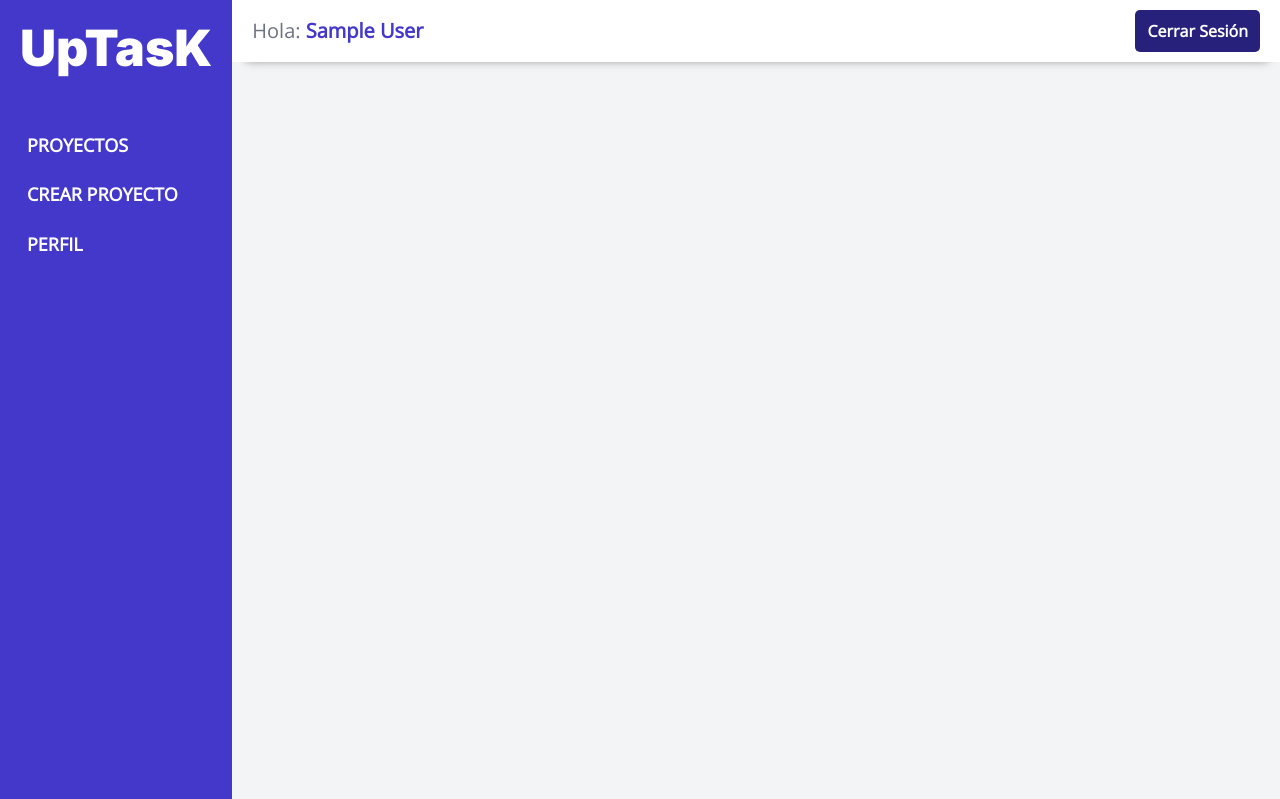
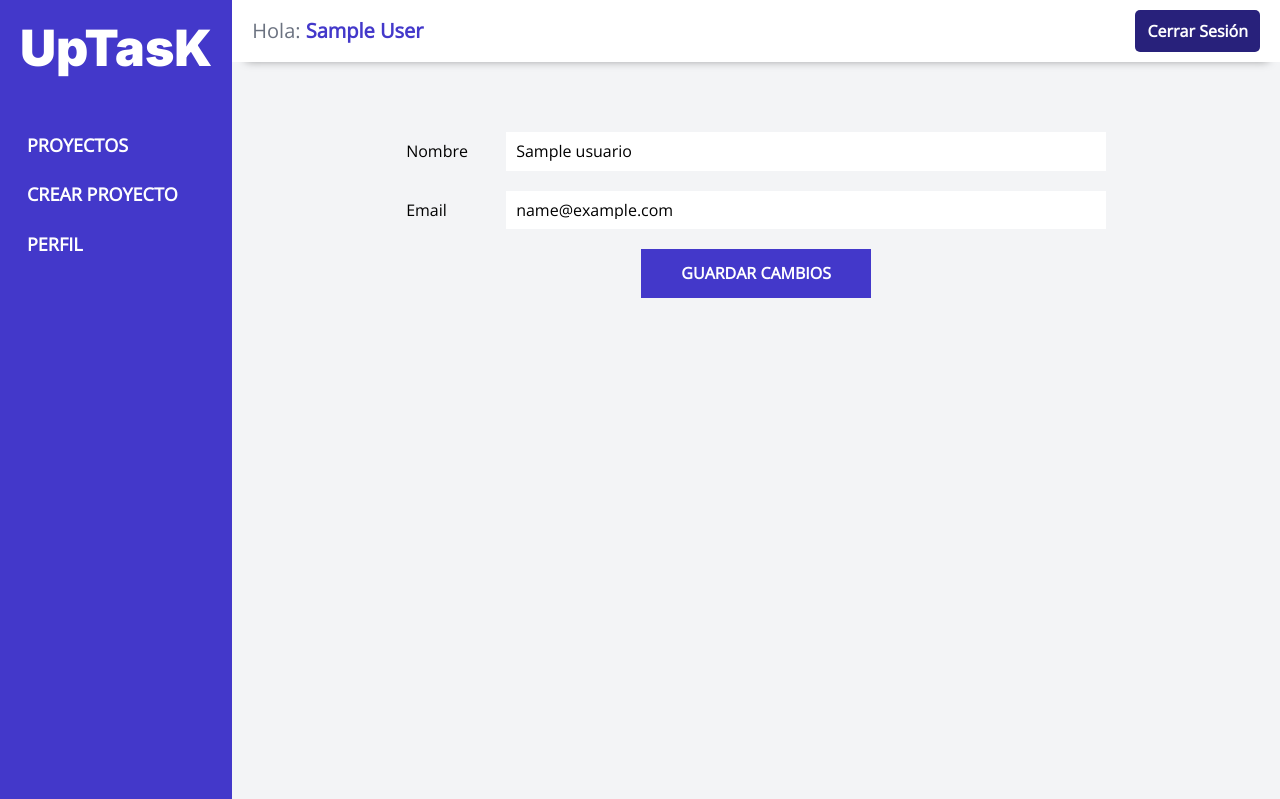
Before and after one commit to dvrvk/UpTask_MVC, a PHP site: the page made by views/dashboard/perfil.php in a window 1280 px wide. Shown: the top 799 px of the page. Run offline with PHP 8.4, Linux system fonts and the light colour scheme; the visitor is signed in with stand-in values (Sample User, id 1); the template is opened without the code that fills it: most values are stand-ins (such as "Sample title", 1, 10 or a date in 2020); data that the repository does not hold is empty.

Commit message:
661 Editar Perfil

```diff
--- a/public/index.php
+++ b/public/index.php
@@ -36,6 +36,7 @@ $router->get('/crear-proyecto', [DashboardController::class, 'crear_proyecto']);
 $router->post('/crear-proyecto', [DashboardController::class, 'crear_proyecto']);
 $router->get('/proyecto', [DashboardController::class, 'proyecto']);
 $router->get('/perfil', [DashboardController::class, 'perfil']);
+$router->post('/perfil', [DashboardController::class, 'perfil']);
 
 // API para las tareas
 $router->get('/api/tareas', [TareaController::class, 'index']);
--- a/views/dashboard/perfil.php
+++ b/views/dashboard/perfil.php
@@ -1,4 +1,33 @@
 <?php include_once __DIR__ . '/header-dashboard.php'; ?>
+
+<div class="contenedor-sm">
+    <?php include_once __DIR__ . '/../templates/alertas.php'?>
+
+    <form class="formulario" method="POST" action="/perfil">
+
+        <div class="campo">
+            <label for="nombre">Nombre</label>
+            <input
+                type="text"
+                value="<?php echo $usuario->nombre; ?>"
+                name="nombre"
+                placeholder="Tu nombre"
+            />
+        </div>
+
+        <div class="campo">
+            <label for="email">Email</label>
+            <input
+                type="email"
+                value="<?php echo $usuario->email; ?>"
+                name="email"
+                placeholder="Tu email"
+            />
+        </div>
+
+        <input type="submit" value="Guardar Cambios">
+    </form>
+</div>
 
 
 <?php include_once __DIR__ . '/footer-dashboard.php'; ?>
```
Also changed, not shown: controllers/DashboardController.php (+36 -1 lines), models/Usuario.php (+16 -0 lines).
